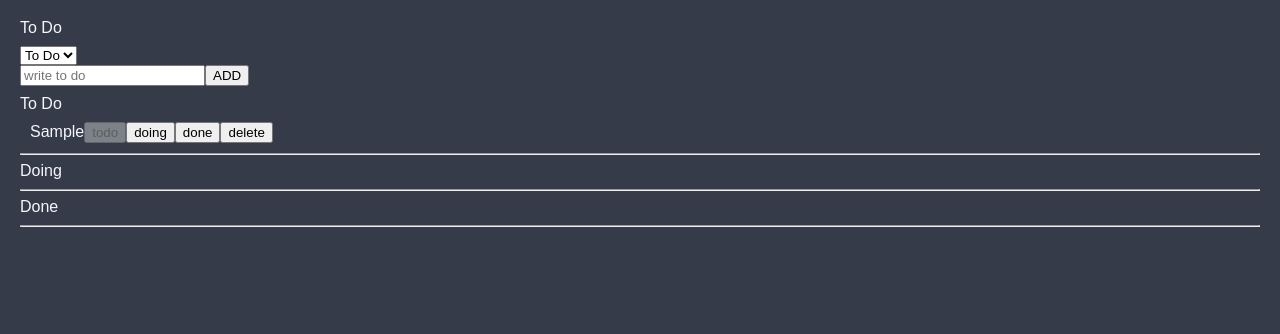
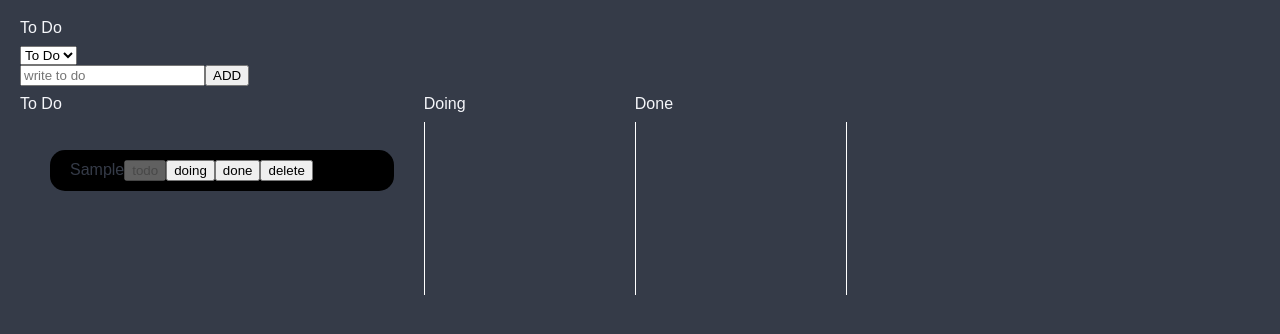
Before and after one commit to seoulcircle/todolist_ver1, a React (Create React App) app: page / in a window 1280 px wide. Both pictures are taken after typing "Sample" into the empty fields and a click on the button "ADD". Shown: the top 334 px of the page. Built offline with nearby package versions, Linux system fonts and the light colour scheme.

Commit message:
droppable 추가 및 카테고리별 이동시 로직 추가

```diff
--- /dev/null
+++ b/src/components/Droppable.jsx
@@ -0,0 +1,37 @@
+import React from "react";
+import { useDroppable } from "@dnd-kit/core";
+import { rectSortingStrategy, SortableContext } from "@dnd-kit/sortable";
+import TodoItem from "./TodoItem";
+import styled from "styled-components";
+
+const TodoUl = styled.ul`
+  margin: 10px;
+  width: 100%;
+  min-width: 100px;
+  height: 100%;
+  padding: 20px;
+  border-right: 1px solid white;
+`;
+
+const Droppable = ({ id, items, title }) => {
+  const { setNodeRef } = useDroppable({ id });
+
+  return (
+    <div>
+      <h2>{title}</h2>
+      <SortableContext
+        id={id}
+        items={items.map((todo) => todo.id)}
+        strategy={rectSortingStrategy}
+      >
+        <TodoUl className="droppable" ref={setNodeRef}>
+          {items.map((todo) => (
+            <TodoItem key={todo.id} {...todo} />
+          ))}
+        </TodoUl>
+      </SortableContext>
+    </div>
+  );
+};
+
+export default Droppable;
--- a/src/components/TodoItem.tsx
+++ b/src/components/TodoItem.tsx
@@ -5,9 +5,16 @@ import styled from "styled-components";
 
 const TodoLi = styled.li`
   margin: 8px 0;
+  color: ${(props) => props.theme.bgColor};
+  padding: 10px 20px;
+  border-radius: 15px;
 `;
 
-function TodoItem({ text, category, id }: ITodo) {
+interface TodoItemProps extends ITodo {
+  dragOverlay?: boolean; // ✅ 드래그 오버레이용 prop 추가 (선택적)
+}
+
+function TodoItem({ text, category, id, dragOverlay = false }: TodoItemProps) {
   // updateCategory 함수 가져오기
   const updateCategory = useTodoStore((state) => {
     return state.updateCategory;
@@ -20,7 +27,6 @@ function TodoItem({ text, category, id }: ITodo) {
   const onClick = (event: React.MouseEvent<HTMLButtonElement>) => {
     const newCategory = event.currentTarget.value as CategoryType | "delete";
 
-    console.log("a");
     if (newCategory === "delete") {
       deleteTodo(id);
     } else {
@@ -36,14 +42,14 @@ function TodoItem({ text, category, id }: ITodo) {
     transform: CSS.Transform.toString(transform),
     transition,
     marginRight: "10px",
-    cursor: "pointer",
+    cursor: dragOverlay ? "grabbing" : "grab",
+    backgroundColor: dragOverlay ? "yellow" : "black",
   };
 
   return (
     <TodoLi ref={setNodeRef} style={style}>
-      <span {...attributes} {...listeners}>
-        {text}
-      </span>
+      <div {...attributes} {...listeners}>
+        <span>{text}</span>
         <button value="todo" onClick={onClick} disabled={category === "todo"}>
           todo
         </button>
@@ -56,6 +62,7 @@ function TodoItem({ text, category, id }: ITodo) {
         <button value="delete" onClick={onClick}>
           delete
         </button>
+      </div>
     </TodoLi>
   );
 }
--- a/src/components/TodoList.tsx
+++ b/src/components/TodoList.tsx
@@ -1,77 +1,98 @@
-import { useTodoStore, ITodo, CategoryType } from "../useTodoStore";
-import { arrayMove, SortableContext } from "@dnd-kit/sortable";
-import { DndContext, closestCenter, DragEndEvent } from "@dnd-kit/core";
+import { useState } from "react";
+import { useTodoStore, ITodo } from "../useTodoStore";
+import { arrayMove } from "@dnd-kit/sortable";
+import {
+  DndContext,
+  closestCenter,
+  DragEndEvent,
+  DragOverlay,
+  DragStartEvent,
+} from "@dnd-kit/core";
+import Droppable from "./Droppable";
 import TodoItem from "./TodoItem";
 import styled from "styled-components";
-import { idText } from "typescript";
 
-const TodoUl = styled.ul`
-  margin: 10px;
+const TodoLists = styled.div`
+  display: flex;
+  flex-direction: row;
+  gap: 50px;
 `;
 
-interface IForm {
-  todo: string;
-  category: CategoryType;
-}
+function TodoList() {
+  const todos = useTodoStore((state) => state.todos); // 기존 todo list 배열
+  const updateTodos = useTodoStore((state) => state.updateTodos); // todo list 순서 업데이트 함수
+  const updateCategory = useTodoStore((state) => state.updateCategory); // 카테고리 변경 시 todo list 순서 업데이트 함수
+  const [activeTodo, setActiveTodo] = useState<ITodo | null>(null);
 
-function TodoList() {
-  const todos = useTodoStore((state) => state.todos); // todo list 배열
-  const updateTodos = useTodoStore((state) => state.updateTodos); // todo list 순서 업데이트 함수
-  const updateCategory = useTodoStore((state) => state.updateCategory); // todo list 순서 업데이트 함수
+  const lists = [
+    {
+      id: "todo",
+      title: "To Do",
+      items: todos.filter((todo) => todo.category === "todo"),
+    },
+    {
+      id: "doing",
+      title: "Doing",
+      items: todos.filter((todo) => todo.category === "doing"),
+    },
+    {
+      id: "done",
+      title: "Done",
+      items: todos.filter((todo) => todo.category === "done"),
+    },
+  ];
 
-  const todoList = todos.filter((todo) => todo.category === "todo");
-  const doingList = todos.filter((doing) => doing.category === "doing");
-  const doneList = todos.filter((done) => done.category === "done");
+  const onDragStart = (event: DragStartEvent) => {
+    const { active } = event;
+    console.log(active);
+    setActiveTodo(todos.find((todo) => todo.id === active.id) || null);
+  };
+  const onDragEnd = (event: DragEndEvent) => {
+    setActiveTodo(null);
+    const { active, over } = event;
+    if (!over || active.id === over.id) return;
 
-  const onDragEnd = (event: DragEndEvent) => {
-    const { active, over } = event; // 드래그 한 요소, 드랍 된 위치
+    // ✅ 1. 드롭한 위치의 새로운 카테고리 찾기
+    let newCategory = over?.data.current?.sortable?.containerId || over.id;
 
-    if (!over || active.id === over.id) return; // 사용자가 리스트 바깥에 드롭한 경우, 또는 같은 위치라면 변경하지 않음
+    // ✅ 2. `newCategory`가 유효한 리스트 id인지 확인
+    if (!["todo", "doing", "done"].includes(newCategory)) return;
 
-    // const newArray = arrayMove(originalArray, oldIndex, newIndex);
-    const oldIndex = todos.findIndex((todo) => todo.id === active.id);
-    const newIndex = todos.findIndex((todo) => todo.id === over.id);
-    const newCategory = over?.data.current?.sortable.containerId;
-    console.log(newCategory);
-    const newArray: ITodo[] = arrayMove(todos, oldIndex, newIndex);
+    // ✅ 3. 카테고리 변경
     updateCategory(active.id as number, newCategory);
-    updateTodos(newArray);
+
+    // ✅ 4. 변경된 상태에서 최신 todos 가져오기
+    const updatedTodos = useTodoStore.getState().todos; // 변경된 최신 상태의 todos
+
+    // ✅ 5. 새로운 카테고리 내에서 정렬하기
+    const filteredTodos = updatedTodos.filter(
+      (todo) => todo.category === newCategory
+    );
+    const oldIndex = filteredTodos.findIndex((todo) => todo.id === active.id);
+    const newIndex = filteredTodos.findIndex((todo) => todo.id === over?.id);
+
+    const newArray: ITodo[] = arrayMove(filteredTodos, oldIndex, newIndex);
+    // ✅ 6. 새로운 정렬 상태를 업데이트
+    updateTodos([
+      ...updatedTodos.filter((todo) => todo.category !== newCategory),
+      ...newArray,
+    ]);
   };
 
   return (
-    <DndContext collisionDetection={closestCenter} onDragEnd={onDragEnd}>
-      <div>
-        <h2>To Do</h2>
-        {/* ✅ items를 doneList의 id 배열로 설정 */}
-        <SortableContext id="todo" items={todoList.map((todo) => todo.id)}>
-          <TodoUl>
-            {todoList?.map((todo) => (
-              <TodoItem key={todo.id} {...todo} />
-            ))}
-          </TodoUl>
-        </SortableContext>
-
-        <hr />
-        <h2>Doing</h2>
-        <SortableContext id="doing" items={doingList.map((todo) => todo.id)}>
-          <TodoUl>
-            {doingList?.map((todo) => (
-              <TodoItem key={todo.id} {...todo} />
-            ))}
-          </TodoUl>
-        </SortableContext>
-
-        <hr />
-        <h2>Done</h2>
-        <SortableContext id="done" items={doneList.map((todo) => todo.id)}>
-          <TodoUl>
-            {doneList?.map((todo) => (
-              <TodoItem key={todo.id} {...todo} />
-            ))}
-          </TodoUl>
-        </SortableContext>
-        <hr />
-      </div>
+    <DndContext
+      collisionDetection={closestCenter}
+      onDragStart={onDragStart}
+      onDragEnd={onDragEnd}
+    >
+      <TodoLists>
+        {lists.map(({ id, title, items }) => (
+          <Droppable key={id} id={id} items={items} title={title} />
+        ))}
+        <DragOverlay>
+          {activeTodo ? <TodoItem {...activeTodo} dragOverlay /> : null}
+        </DragOverlay>
+      </TodoLists>
     </DndContext>
   );
 }
--- a/src/useTodoStore.ts
+++ b/src/useTodoStore.ts
@@ -30,11 +30,12 @@ export const useTodoStore = create<TodoStore>()(
 
       // 받은 id로 li를 찾고 받은 category로 상태 변경
       updateCategory: (id, category) =>
-        set((state) => ({
-          todos: state.todos.map((todo) =>
+        set((state) => {
+          const updatedTodos = state.todos.map((todo) =>
             todo.id === id ? { ...todo, category } : todo
-          ),
-        })),
+          );
+          return { todos: [...updatedTodos] }; // ✅ 상태 변경 감지
+        }),
 
       // 기존 배열에서 id값이 같은 todo 삭제
       deleteTodo: (id) =>
@@ -43,9 +44,17 @@ export const useTodoStore = create<TodoStore>()(
         })),
 
       // 순서 바뀐 todos 업데이트
-      updateTodos: (newArray) =>
-        set({
-          todos: newArray,
+      // updateTodos: (newArray) =>
+      //   set({
+      //     todos: newArray,
+      //   }),
+
+      updateTodos: (newTodos) =>
+        set(() => {
+          // console.log("🔄 Before updateTodos:", state.todos);
+          // console.log("✅ New todos:", newTodos);
+
+          return { todos: [...newTodos] }; // ✅ 새로운 배열을 반환하여 상태 변경 감지
         }),
     }),
 
```
Lines whose indentation alone changed are shown as unchanged.
